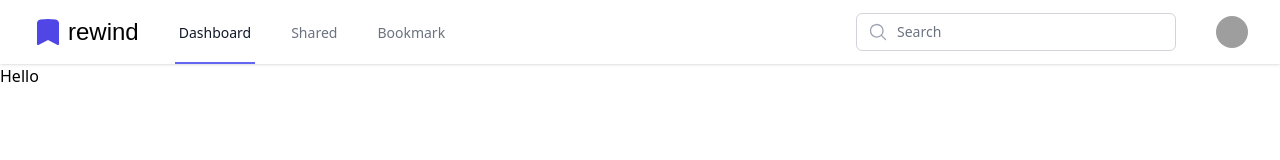
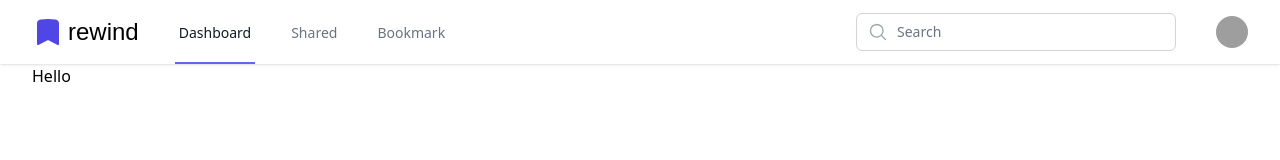
Before and after one commit to ephraimduncan/rewind, a Next.js app: page /dash in a window 1280 px wide. Shown: the top 160 px of the page. Built offline with nearby package versions, Linux system fonts and the light colour scheme; grey boxes are pictures that could not be loaded; a web font is replaced by a local one.

Commit message:
Add Layout container

```diff
--- a/components/Layout.tsx
+++ b/components/Layout.tsx
@@ -7,7 +7,7 @@
     <div className="min-h-screen">
       <Navbar />
 
-      {children}
+      <div className="max-w-7xl mx-auto sm:px-6 lg:px-8">{children}</div>
 
       <Footer />
     </div>
```
